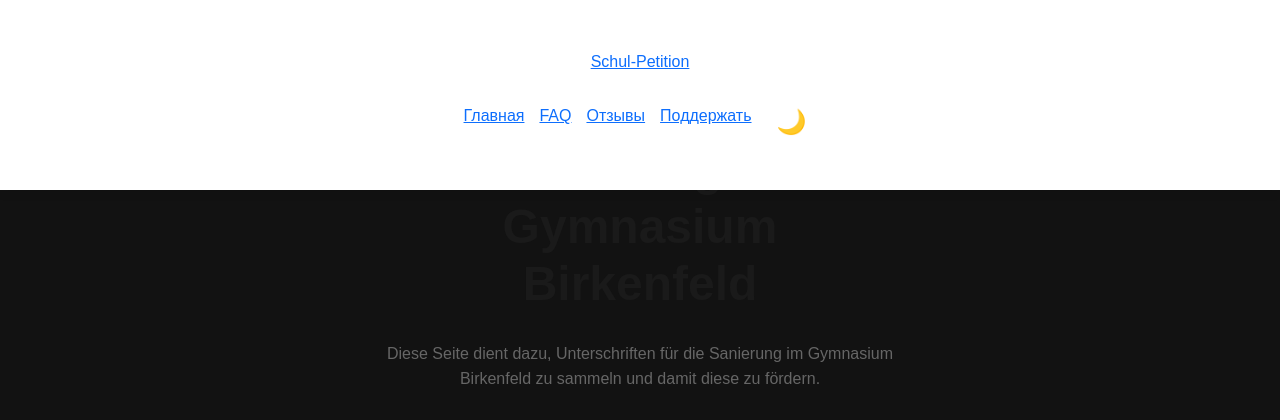
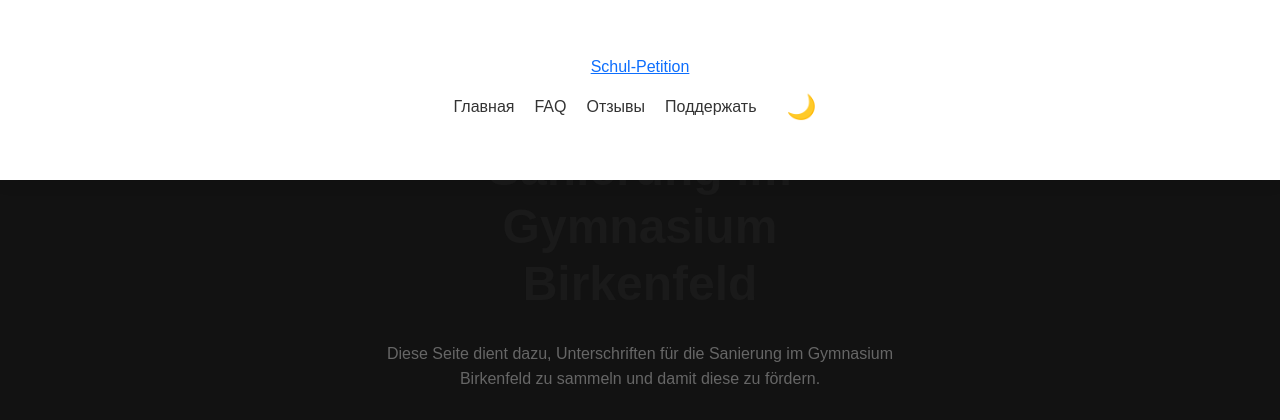
Before and after one commit to Murdddl/Site-GB-GER-Bir-N-, a Django app: page / in a window 1280 px wide. Shown: the top 420 px of the page. Run offline with Django 5.2, Linux system fonts and the light colour scheme; data comes from the database, SQL or seed files in the repository.

Commit message:
update settings

```diff
--- a/petition/static/style.css
+++ b/petition/static/style.css
@@ -226,41 +226,83 @@ body {
     text-align: center;
 }
 
-/* Навигационная панель */
+/* Обнуляем базовые отступы, чтобы хидер прилегал плотно */
+* {
+    margin: 0;
+    padding: 0;
+    box-sizing: border-box;
+}
+
+body {
+    /* Добавляем отступ сверху, равный высоте хидера, чтобы контент не пропадал */
+    padding-top: 100px;
+    font-family: Arial, sans-serif;
+    transition: background 0.3s, color 0.3s;
+}
+
+/* Навигационная панель — фиксируем намертво поверх всего */
 .top-nav {
-    position: fixed;      /* Фиксируем наверху экрана */
+    position: fixed;
     top: 0;
     left: 0;
-    width: 100%;          /* Растягиваем на всю ширину */
+    width: 100%;
     background-color: #ffffff;
-    z-index: 9999;        /* Гарантируем, что панель будет над всеми элементами */
-    box-shadow: 0 2px 10px rgba(0,0,0,0.1); /* Добавляем легкую тень для отделения от контента */
-    padding: 10px 0;
+    z-index: 10000; /* Максимальный приоритет слоя */
+    box-shadow: 0 2px 15px rgba(0,0,0,0.1); /* Тень, чтобы отделять от контента */
+    padding: 15px 0;
 }
 
-/* Отступ для контента */
-body {
-    padding-top: 80px;    /* ВАЖНО: добавьте этот отступ, чтобы контент не "залезал" под фиксированный хидер */
-}
-
-/* Центрирование внутри хидера */
+/* Контейнер внутри навигации для выравнивания */
 .nav-wrapper {
+    max-width: 1200px;
+    margin: 0 auto;
     display: flex;
-    flex-direction: column; /* Элементы (лого и ссылки) будут друг под другом, как на скриншоте */
+    flex-direction: column; /* Лого над ссылками, как на вашем скриншоте */
     align-items: center;
-    justify-content: center;
+    gap: 10px;
 }
 
 .nav-links {
     display: flex;
-    gap: 15px;
-    margin-top: 10px;
+    gap: 20px;
+    align-items: center;
 }
 
-/* Для темной темы */
+.nav-links a {
+    text-decoration: none;
+    color: #333;
+    font-weight: 500;
+}
+
+/* Стили для кнопки переключения темы */
+.theme-toggle {
+    background: none;
+    border: none;
+    font-size: 1.2rem;
+    cursor: pointer;
+    padding: 5px;
+}
+
+/* ТЕМНАЯ ТЕМА */
+body.dark {
+    background-color: #121212;
+    color: #ffffff;
+}
+
 body.dark .top-nav {
     background-color: #1a1a1a;
     border-bottom: 1px solid #333;
+}
+
+body.dark .nav-links a,
+body.dark .logo {
+    color: #ffffff;
+}
+
+/* Исправление для плейсхолдеров в темной теме */
+body.dark input::placeholder,
+body.dark textarea::placeholder {
+    color: #cccccc !important;
 }
 
 .theme-toggle {
```
